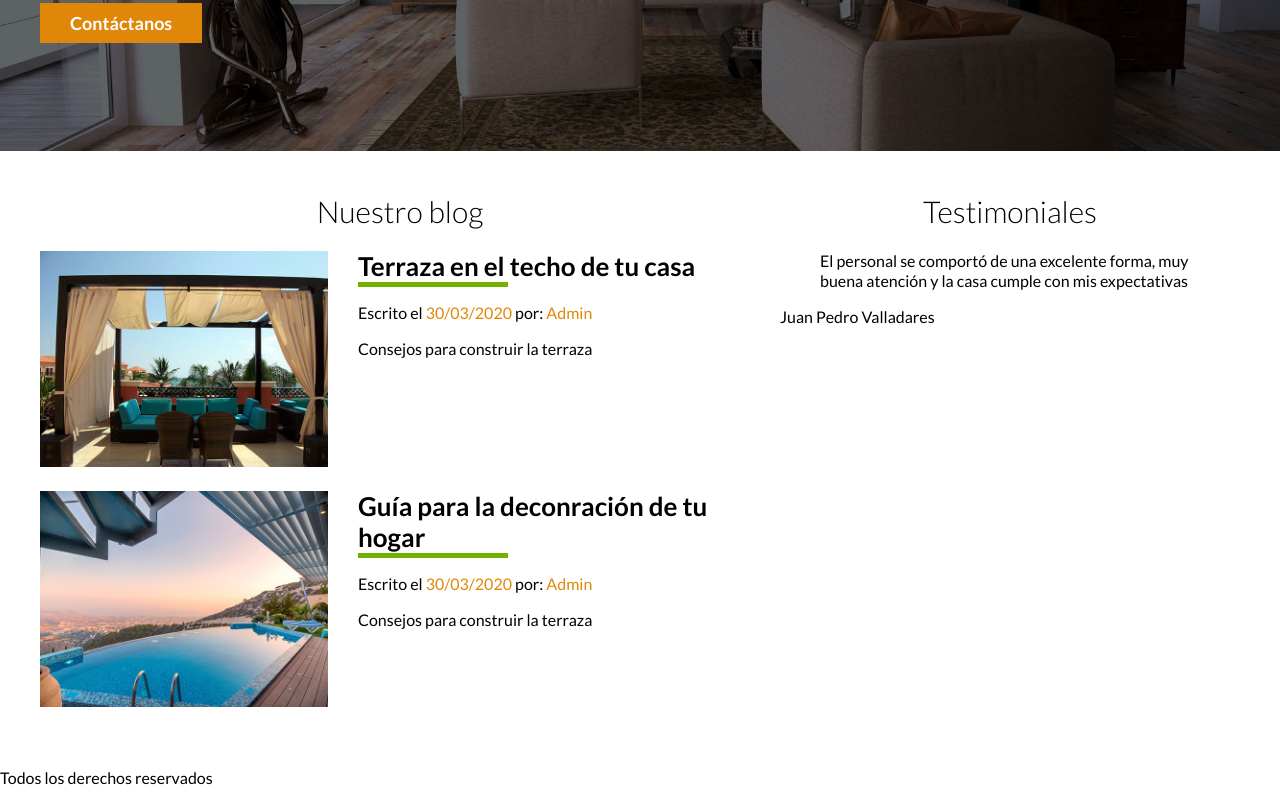
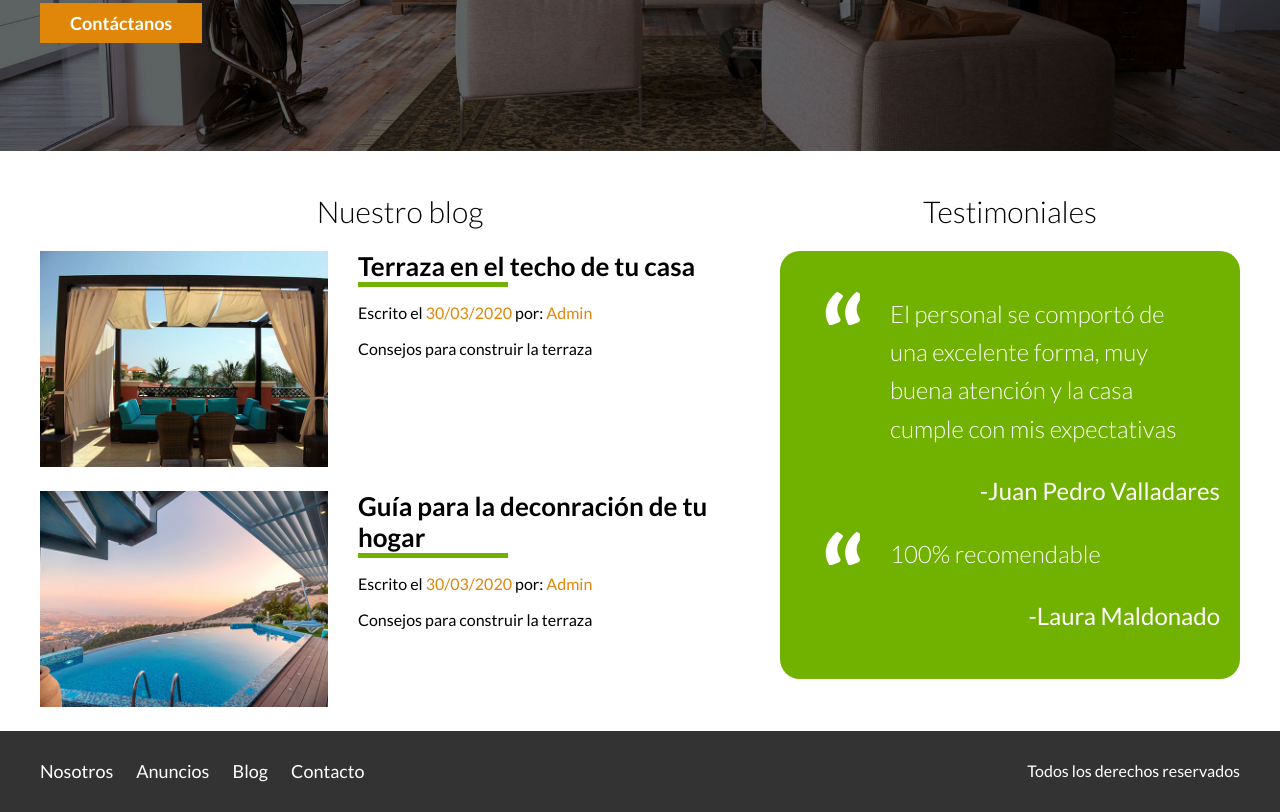
Before and after one commit to Peyo83/bienes_raices, a plain HTML site: page index.html in a window 1280 px wide. Shown: the part 2166-2978 px from the top of the page. Drawn offline with Linux system fonts and the light colour scheme.

Commit message:
Terminada página principal. HTML y CSS

```diff
--- a/css/styles.css
+++ b/css/styles.css
@@ -257,3 +257,52 @@ h4{
 .texto-entrada span{
     color: #E08709;
 }
+
+/* Testimoniales */
+
+.testimonial {
+    background-color: #71B100;
+    font-size: 2.4rem;
+    padding: 2rem;
+    color: white;
+    line-height: 1.6;
+    border-radius: 2rem;
+}
+
+.testimonial p{
+  text-align: right;
+}
+
+.testimonial blockquote::before{
+    content: '';
+    background-image: url(../img/comilla.svg);
+    width: 4rem;
+    height: 4rem;
+    position: absolute;
+    left: -2rem;
+    top: -1rem;
+}
+
+.testimonial blockquote{
+    position: relative;
+    padding-left: 5rem;
+    font-weight: 300;
+}
+
+/* Footer */
+
+.site-footer{
+    background-color: #333333;
+    margin: 0;
+}
+
+.contenedor-footer{
+    padding: 3rem 0;
+    display: flex;
+    justify-content: space-between;
+}
+
+.copyright{
+    margin: 0;
+    color: white;
+}
--- a/index.html
+++ b/index.html
@@ -171,21 +171,31 @@
 
         <section class="testimoniales">
             <h3 class="centrar-texto fw-300">Testimoniales</h3>
+            <div class="testimonial">
                 <blockquote>
                     El personal se comportó de una excelente forma, muy buena atención y la casa cumple con mis expectativas
                 </blockquote>
-            <p>Juan Pedro Valladares</p>
-        </section>
+                    <p>-Juan Pedro Valladares</p>
+                </blockquote>
+
+                <blockquote>
+                    100% recomendable
+                </blockquote>
+                <p>-Laura Maldonado</p>
             </div>
-    <footer>
+
+    </div>
+
+    <footer class="site-footer seccion">
+        <div class="contenedor contenedor-footer">
             <nav class=navegacion>
                 <a ref="nosotros.html">Nosotros</a>
                 <a target="blank" href="anuncios.html">Anuncios</a>
                 <a href="blog.html">Blog</a>
                 <a href="contacto.html">Contacto</a>
             </nav>
-
-        <p>Todos los derechos reservados</p>
+            <p class="copyright">Todos los derechos reservados</p>
+        </div>
     </footer>
   </body>
 </html>
```
Lines whose indentation alone changed are shown as unchanged.
